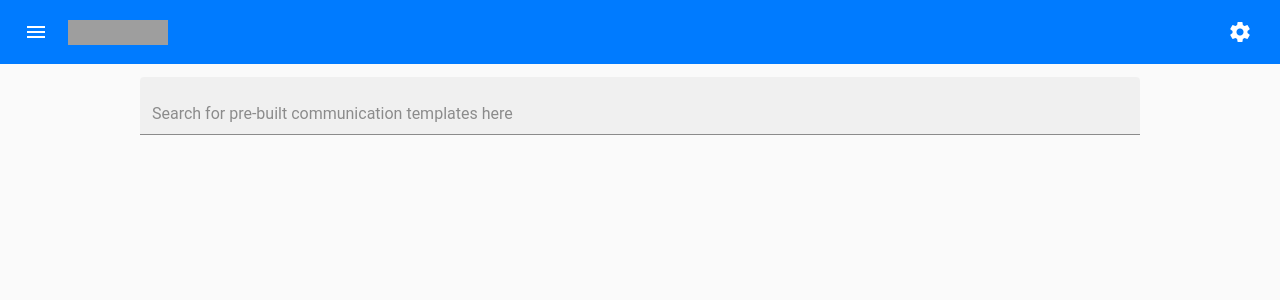
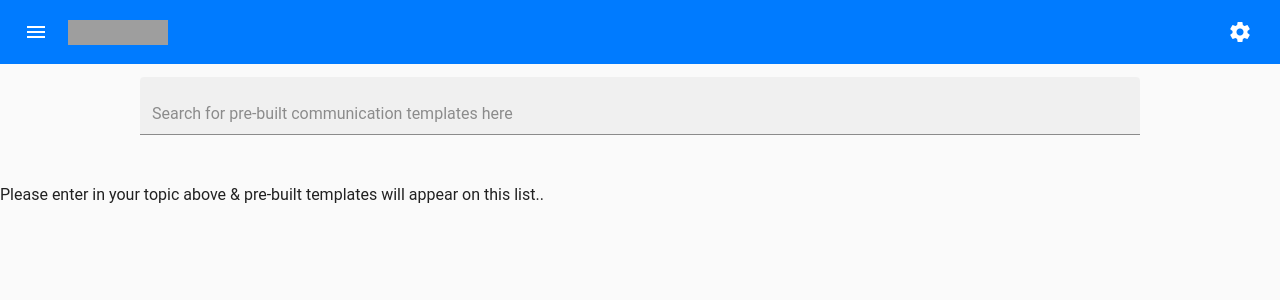
Before and after one commit to Smith-MichaelJ1995/rubin-poc, an Angular app: page / in a window 1280 px wide. Shown: the top 300 px of the page. Built offline with nearby package versions, Linux system fonts and the light colour scheme; grey boxes are pictures that could not be loaded; what ckeditor4-angular would draw is missing.

Commit message:
Able to populate list of results based on fuse search results.

```diff
--- a/src/app/app-component.html
+++ b/src/app/app-component.html
@@ -40,6 +40,14 @@
                  formControlName="question">
         </mat-form-field>
       </form>
+
+      <div *ngIf="templateQueryResponses.length == 0">
+        <p>Please enter in your topic above & pre-built templates will appear on this list..</p>
+      </div>
+
+      <div *ngIf="templateQueryResponses.length > 0">
+        <p>list is {{ templateQueryResponses.length }} elements long</p>
+      </div>
     </mat-sidenav-content>
   </mat-sidenav-container>
 </div>
--- a/src/app/app-component.ts
+++ b/src/app/app-component.ts
@@ -10,6 +10,7 @@ import {BuildContentComponent} from './components/build-content/build-content.co
 
 // Importing Custom Models
 import {Template} from './models/Template';
+import {TemplateQueryResponse} from './models/TemplateQueryResponse';
 
 /**
  * @title Highlight the first autocomplete option
@@ -20,31 +21,16 @@ import {Template} from './models/Template';
   styleUrls: ['app-component.css'],
 })
 export class AppComponent implements OnInit {
-  myFormGroup = new FormGroup({
-    question: new FormControl("")
-  });
-  questions: Template[] = [
-    {
-      title: 'How could I ask about job opportunities as a student or recent grad?',
-      description: ''
-    },
-    {
-      title: 'How could I write a thank you letter after an interview?',
-      description: ''
-    },
-    {
-      title: 'How could I introduce myself on Linkedin?',
-      description: ''
-    }
-  ];
-
+  myFormGroup: FormGroup;
+  templateQueryResponses: TemplateQueryResponse[];
+  templateDatabase: Template[];
 
   fuseSearch(questionText: string) {
 
     let settings = {
-      // isCaseSensitive: false,
-      // includeScore: false,
-      // shouldSort: true,
+      isCaseSensitive: false,
+      includeScore: true,
+      shouldSort: true,
       // includeMatches: false,
       // findAllMatches: false,
       // minMatchCharLength: 1,
@@ -60,22 +46,49 @@ export class AppComponent implements OnInit {
       ]
     };
 
-    const fuse = new Fuse(this.questions, settings);
+    const fuse = new Fuse(this.templateDatabase, settings);
 
     // Search for the pattern
     return fuse.search(questionText)
 
   }
 
-  ngOnInit() {}
+  ngOnInit() {
+    this.myFormGroup = new FormGroup({
+      question: new FormControl("")
+    });
+    this.templateQueryResponses = [];
+    this.templateDatabase = [
+      {
+        title: "How To Write A Strong Profile Summary",
+        description: `You have 30 seconds to describe yourself. Can you do it?
+          With a LinkedIn summary, that’s all the time you have. Sorry, no one wants to read your entire work history. Not even a little bit.
+          The summary section requires brevity and critical thinking. You must explain what you’re about and the impact you make on others.`
+      },
+      {
+        title: "How To Ask About Job Opportunities As A Student Or Recent Grad",
+        description: `As you come out of school and approach employers, you need an email to prove your maturity and poise. I have seen too many email pitches from recent grads fall flat. Too much focus on “I’m a hard worker” and “I’m detail oriented.” Forget that stuff.
+        Focus on what you have ACCOMPLISHED. Show your value.`
+      }
+    ];
+  }
 
   onFormSubmit() {
-    // console.log('Submitted Question:' + this.myFormGroup.get('question')?.value);
+    // save the user's submitted input
     let submittedFormValue = this.myFormGroup.get('question')?.value
 
-    console.log(
-      this.fuseSearch(submittedFormValue)
-    )
+    // clear the search results
+    this.templateQueryResponses = [];
+
+    // search for template based on question text & populate results list
+    this.fuseSearch(submittedFormValue).forEach(result => {
+      this.templateQueryResponses.push(
+        {
+          match: result.score,
+          template: result.item
+        }
+      )
+    })
   }
 }
 
--- /dev/null
+++ b/src/app/models/TemplateQueryResponse.ts
@@ -0,0 +1,7 @@
+import { Template } from './Template';
+
+// creating an object type
+export interface TemplateQueryResponse {
+    match?: any;
+    template: Template
+}
```
